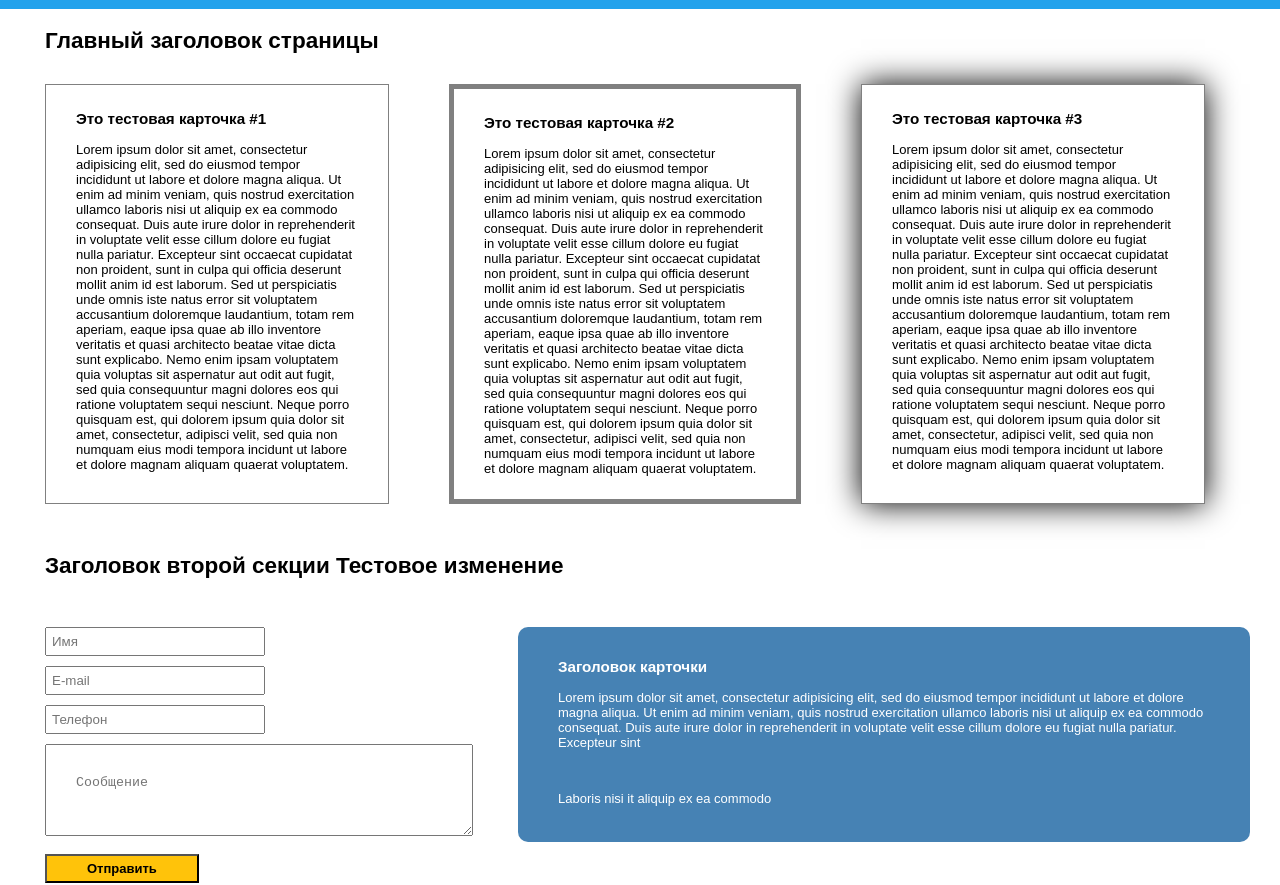
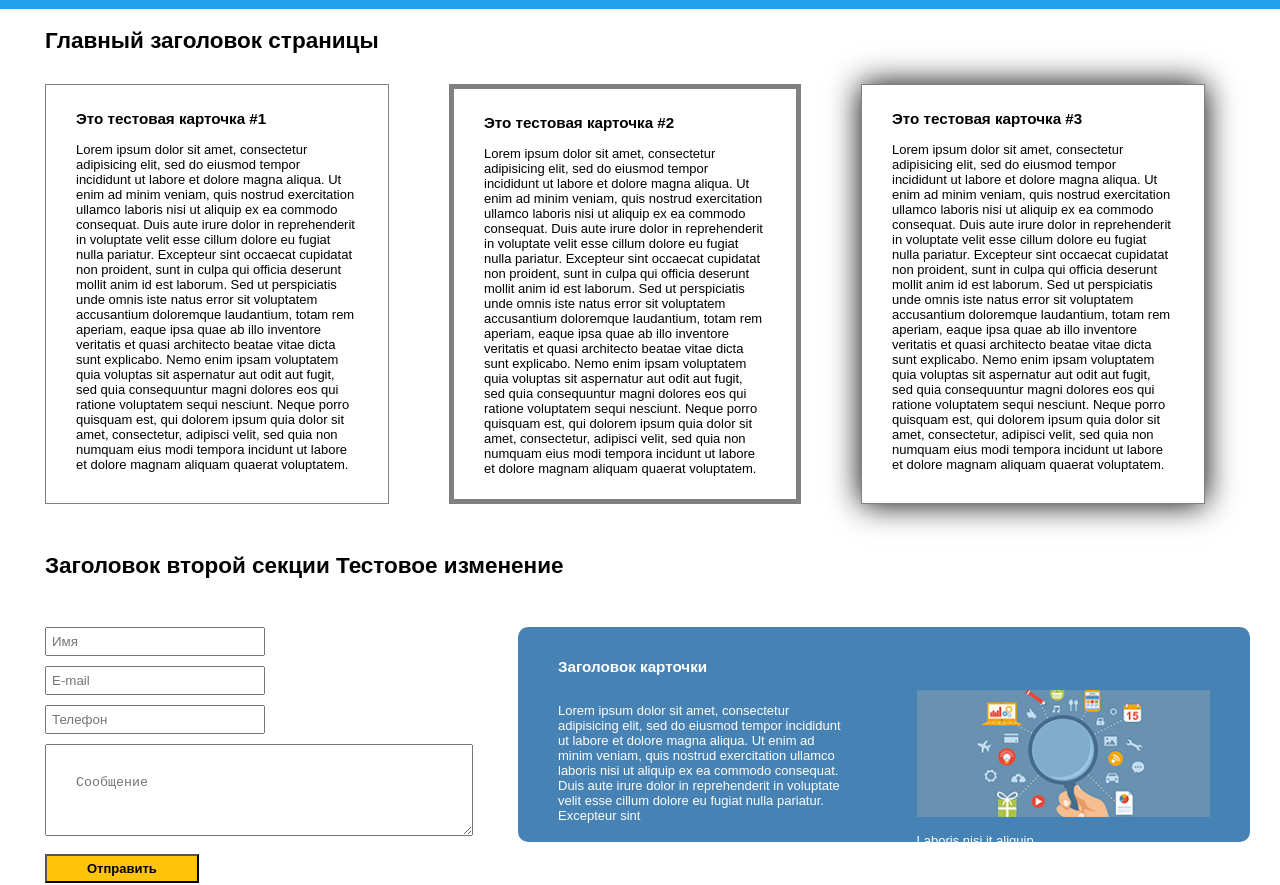
Before and after one commit to dyelaman/homework, a plain HTML site: page index.html in a window 1280 px wide. Shown: the part 72-957 px from the top of the page. Drawn offline with Linux system fonts and the light colour scheme.

Commit message:
picture added css fixed

```diff
--- a/css/styles.css
+++ b/css/styles.css
@@ -168,3 +168,16 @@ div, p, input, button, form {
     padding: 5px;
     margin-left: 15px;
 }
+#description .box{
+    display: flex;
+    justify-content: space-between;
+}
+#description .box p{
+    width: 45%;
+}
+#description .box .img{
+    width: 45%;
+}
+#description .box img{
+    width: 100%;
+}
--- a/index.html
+++ b/index.html
@@ -75,10 +75,12 @@
         </form>
         <div class="item">
             <h3>Заголовок карточки</h3>
-            <p>Lorem ipsum dolor sit amet, consectetur adipisicing elit, sed do eiusmod tempor incididunt ut labore et dolore magna aliqua. Ut enim ad minim veniam, quis nostrud exercitation ullamco laboris nisi ut aliquip ex ea commodo consequat. Duis aute irure dolor in reprehenderit in voluptate velit esse cillum dolore eu fugiat nulla pariatur. Excepteur sint</p>
-            <div class="img">
-                <img src="#" alt="">
-                <p>Laboris nisi it aliquip ex ea commodo</p>
+            <div class="box">
+                <p>Lorem ipsum dolor sit amet, consectetur adipisicing elit, sed do eiusmod tempor incididunt ut labore et dolore magna aliqua. Ut enim ad minim veniam, quis nostrud exercitation ullamco laboris nisi ut aliquip ex ea commodo consequat. Duis aute irure dolor in reprehenderit in voluptate velit esse cillum dolore eu fugiat nulla pariatur. Excepteur sint</p>
+                <div class="img">
+                    <img src="image.png">
+                    <p>Laboris nisi it aliquip ex ea commodo</p>
+                </div>
             </div>
         </div>
     </div>
```
Also changed, not shown: image.png (added).
